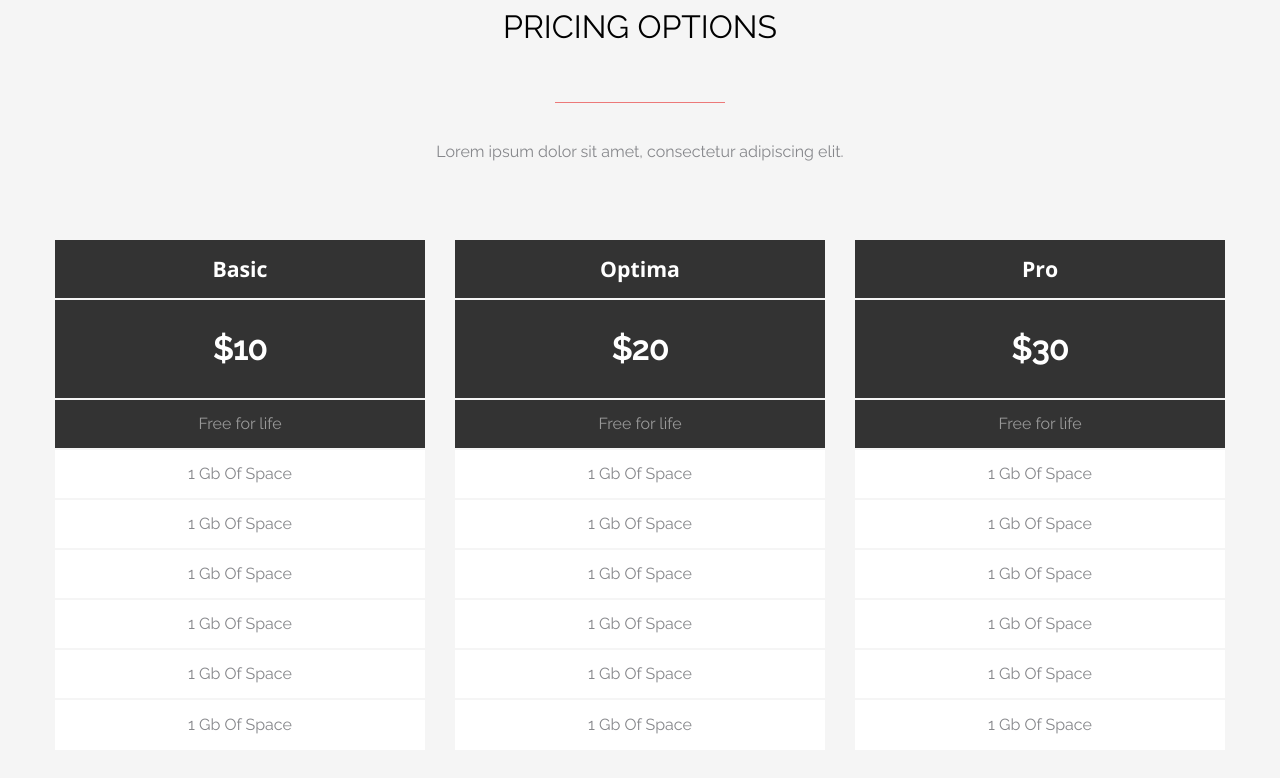
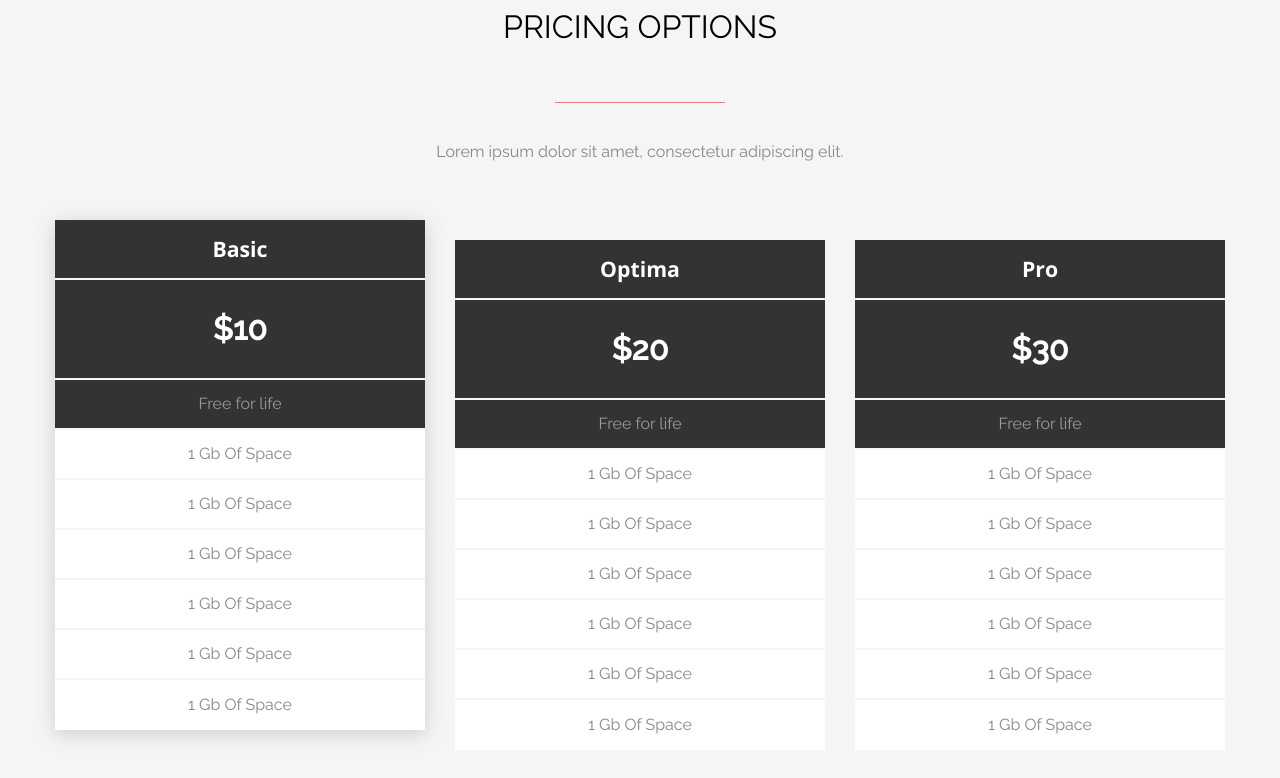
Before and after one commit to TkachenokPavel/TMS, a plain HTML site: page index.html in a window 1280 px wide. In both pictures the pointer is over the element 240 px from the left and 3198 px from the top of the page. Shown: the part 2703-3481 px from the top of the page. Drawn offline with nearby package versions, Linux system fonts and the light colour scheme.

Commit message:
Added hover effect for Pricing cards

```diff
--- a/css/blocks/header.css
+++ b/css/blocks/header.css
@@ -2,7 +2,6 @@
 
 .header-section1 {
     width: 100%;
-    /* min-height: 1026px; */
     background-image: linear-gradient(rgba(0,0,0,0.5),
     rgba(0,0,0,0.5)), url(/image/bg-axit.jpg);
     background-repeat: no-repeat;
--- a/css/blocks/pricing.css
+++ b/css/blocks/pricing.css
@@ -54,6 +54,13 @@
 
 .pricing__card-box *:not(:last-child) {
     border-bottom: 2px solid #F5F5F5;
+}
+
+.pricing__card-box:hover {
+    filter: drop-shadow(0px 4px 10px #33333333);
+    position: relative;
+    top: -20px;
+    transition: all 1s ease;
 }
 
 .pricing__card-subtitle {
```
